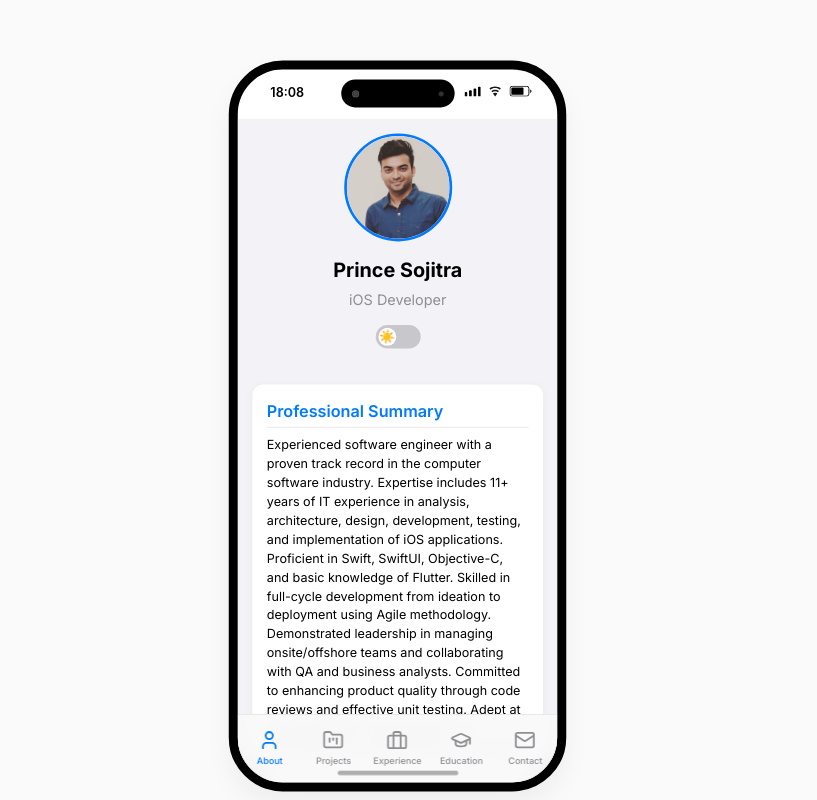
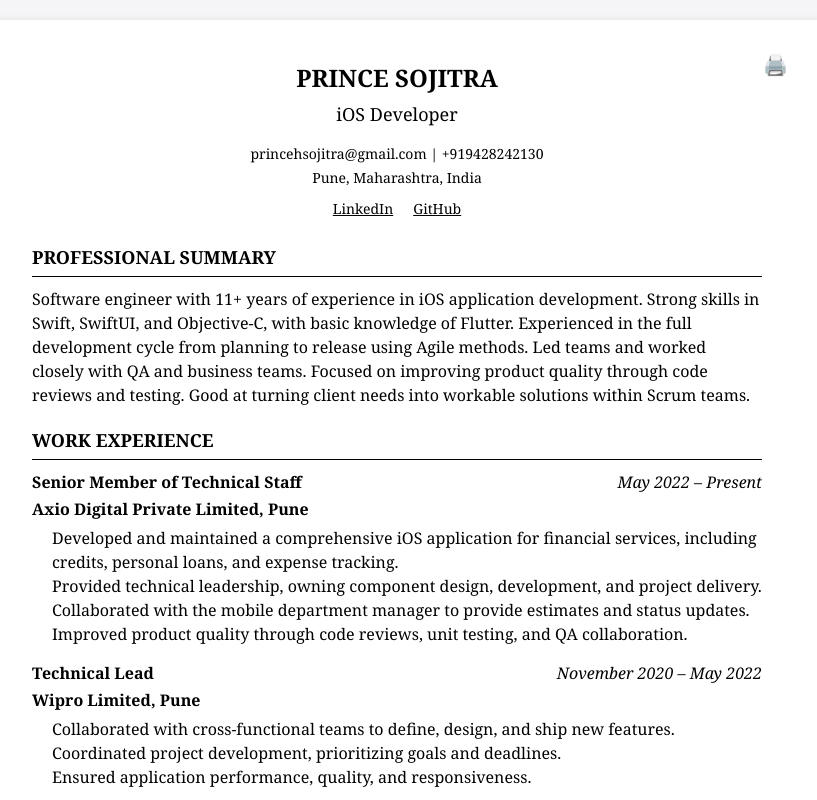
Before and after one commit to draj222/hidheerajios, a React (Vite) app: page /resume in a window 1280 px wide. Shown: the top 800 px of the page, without its empty margins (243-1060 px from the left). Built offline with nearby package versions, Linux system fonts and the light colour scheme.

Commit message:
Add resume and update dark mode button placement and other minor ui tweaks

```diff
--- a/package.json
+++ b/package.json
@@ -13,6 +13,7 @@
     "lucide-react": "^0.344.0",
     "react": "^18.3.1",
     "react-dom": "^18.3.1",
+    "react-router-dom": "^7.5.3",
     "yet-another-react-lightbox": "^3.23.0"
   },
   "devDependencies": {
--- a/src/App.tsx
+++ b/src/App.tsx
@@ -1,4 +1,5 @@
 import React, { useState, useEffect } from 'react';
+import { BrowserRouter as Router, Routes, Route } from 'react-router-dom';
 import TabBar from './components/TabBar';
 import PhoneFrame from './components/PhoneFrame';
 import About from './components/About';
@@ -6,6 +7,7 @@ import Projects from './components/Projects';
 import WorkExperience from './components/WorkExperience';
 import Education from './components/Education';
 import Contact from './components/Contact';
+import Resume from './components/Resume';
 import { ThemeProvider } from './components/ThemeContext';
 import './styles/App.css';
 import resumeData from './resume.json';
@@ -55,7 +57,12 @@ function App() {
 
   return (
     <ThemeProvider>
-      {isDesktop ? <PhoneFrame>{appContent}</PhoneFrame> : appContent}
+      <Router>
+        <Routes>
+          <Route path="/resume" element={<Resume />} />
+          <Route path="/" element={isDesktop ? <PhoneFrame>{appContent}</PhoneFrame> : appContent} />
+        </Routes>
+      </Router>
     </ThemeProvider>
   );
 }
--- a/src/components/About.tsx
+++ b/src/components/About.tsx
@@ -1,4 +1,5 @@
 import React from 'react';
+import { Link } from 'react-router-dom';
 import '../styles/About.css';
 import resumeData from '../resume.json';
 import ThemeToggle from './ThemeToggle';
@@ -16,9 +17,15 @@ const About: React.FC = () => {
             className="profile-image"
           />
         </div>
-        <h2 className="profile-name">{basics.name}</h2>
+        <div className="name-toggle-container">
+          <div className="theme-toggle-placeholder"></div>
+          <h2 className="profile-name">{basics.name}</h2>
+        </div>
         <p className="profile-title">{basics.title}</p>
-        <ThemeToggle />
+        <Link to="/resume" className="resume-link" target="_blank">View Resume</Link>
+        <div className="theme-toggle-link">
+          <ThemeToggle />
+        </div>
       </div>
 
       <div className="ios-card">
--- /dev/null
+++ b/src/components/Resume.tsx
@@ -0,0 +1,113 @@
+import React, { useRef } from 'react';
+import '../styles/Resume.css';
+import resumeData from '../resume.json';
+
+const Resume: React.FC = () => {
+  const { basics, summary, skills, languages, work, education, projects } = resumeData;
+  const resumeRef = useRef<HTMLDivElement>(null);
+
+  const handlePrint = () => {
+    window.print();
+  };
+
+  return (
+    <div className="resume-page">
+      <div className="resume-container" ref={resumeRef}>
+        <span className="print-icon-wrapper" onClick={handlePrint} title="Print Resume">
+          🖨️
+        </span>
+        <div className="resume-header">
+          <h1>{basics.name}</h1>
+          <p className="resume-title">{basics.title}</p>
+          <div className="resume-contact">
+            <p>{basics.email} | {basics.phone}</p>
+            <p>{basics.location}</p>
+            <div className="resume-profiles">
+              {basics.profiles.map((profile, index) => (
+                <a key={index} href={profile.url} target="_blank" rel="noopener noreferrer">
+                  {profile.network}
+                </a>
+              ))}
+            </div>
+          </div>
+        </div>
+
+        <div className="resume-section">
+          <h2>Professional Summary</h2>
+          <p>{summary}</p>
+        </div>
+
+        <div className="resume-section">
+          <h2>Work Experience</h2>
+          {work.map((job) => (
+            <div className="resume-work-item" key={job.id}>
+              <div className="resume-job-header">
+                <h3>{job.title}</h3>
+                <p className="resume-job-period">{job.period}</p>
+              </div>
+              <p className="resume-job-company">{job.company}, {job.location}</p>
+              <ul>
+                {job.responsibilities.map((resp, index) => (
+                  <li key={index}>{resp}</li>
+                ))}
+              </ul>
+            </div>
+          ))}
+        </div>
+
+        <div className="resume-section">
+          <h2>Education</h2>
+          {education.map((edu, index) => (
+            <div className="resume-education-item" key={index}>
+              <h3>{edu.degree}</h3>
+              <p>{edu.institution}, {edu.period}</p>
+            </div>
+          ))}
+        </div>
+
+        <div className="resume-section">
+          <h2>Skills</h2>
+          <div className="resume-skills">
+            {skills.map((skillCategory, index) => (
+              <div className="resume-skill-category" key={index}>
+                <h3>{skillCategory.category}</h3>
+                <ul>
+                  {skillCategory.items.map((skill, i) => (
+                    <li key={i}>{skill}</li>
+                  ))}
+                </ul>
+              </div>
+            ))}
+          </div>
+        </div>
+
+        <div className="resume-section">
+          <h2>Languages</h2>
+          <ul className="resume-language-list">
+            {languages.map((lang, index) => (
+              <li key={index}>
+                <span className="resume-language">{lang.language}:</span> {lang.fluency}
+              </li>
+            ))}
+          </ul>
+        </div>
+
+        <div className="resume-section resume-projects">
+          <h2>Key Projects</h2>
+          {projects.slice(0, 3).map((project) => (
+            <div className="resume-project-item" key={project.id}>
+              <h3>{project.title}</h3>
+              <p className="resume-project-role">{project.role} | {project.language} | {project.technology}</p>
+              <p>{project.description}</p>
+              {project.appLink && (
+                <a href={project.appLink} target="_blank" rel="noopener noreferrer">App Link</a>
+              )}
+            </div>
+          ))}
+        </div>
+      </div>
+    </div>
+  );
+};
+
+export default Resume;
--- a/src/components/ThemeToggle.tsx
+++ b/src/components/ThemeToggle.tsx
@@ -6,25 +6,13 @@ const ThemeToggle: React.FC = () => {
   const { isDarkMode, toggleDarkMode } = useTheme();
 
   return (
-    <div className="theme-toggle-container">
-      <div className="theme-toggle">
-        <input
-          type="checkbox"
-          id="theme-toggle-checkbox"
-          className="theme-toggle-checkbox"
-          checked={isDarkMode}
-          onChange={toggleDarkMode}
-        />
-        <label htmlFor="theme-toggle-checkbox" className="theme-toggle-label">
-          <span className="theme-toggle-inner">
-            <span className="theme-toggle-icon">
-              {isDarkMode ? '🌙' : '☀️'}
-            </span>
-          </span>
-          <span className="theme-toggle-switch"></span>
-        </label>
-      </div>
-    </div>
+    <button
+      className="theme-icon-button"
+      onClick={toggleDarkMode}
+      aria-label={`Switch to ${isDarkMode ? 'light' : 'dark'} mode`}
+    >
+      {isDarkMode ? 'Switch to light' : 'Switch to dark'}
+    </button>
   );
 };
 
--- a/src/resume.json
+++ b/src/resume.json
@@ -19,7 +19,7 @@
       }
     ]
   },
-  "summary": "Experienced software engineer with a proven track record in the computer software industry. Expertise includes 11+ years of IT experience in analysis, architecture, design, development, testing, and implementation of iOS applications. Proficient in Swift, SwiftUI, Objective-C, and basic knowledge of Flutter. Skilled in full-cycle development from ideation to deployment using Agile methodology. Demonstrated leadership in managing onsite/offshore teams and collaborating with QA and business analysts. Committed to enhancing product quality through code reviews and effective unit testing. Adept at translating client requirements into actionable user stories within Scrum teams.",
+  "summary": "Software engineer with 11+ years of experience in iOS application development. Strong skills in Swift, SwiftUI, and Objective-C, with basic knowledge of Flutter. Experienced in the full development cycle from planning to release using Agile methods. Led teams and worked closely with QA and business teams. Focused on improving product quality through code reviews and testing. Good at turning client needs into workable solutions within Scrum teams.",
   "skills": [
     {
       "category": "Coding Languages",
@@ -90,7 +90,7 @@
       "id": 1,
       "title": "axio: BNPL, Personal Loan & Expense Tracker",
       "role": "iOS Developer",
-      "language": "Swift, SwiftUI, Combine",
+      "language": "Swift, Combine",
       "technology": "iOS",
       "folderName": "axio",
       "description": "Simple and intuitive, the axio app brings three industry-leading products: 1) axio Pay Later - BNPL credit facility transforming purchases into affordable EMIs, 2) Personal loan - Access exceptional loan options, monitor EMIs, and receive timely repayment reminders, 3) Shop - Explore categories across brands with affordable EMIs, 4) Expense Tracker - Track expenses, plan budgets, monitor daily/monthly expenses, manage bills, and receive payment reminders, 5) Splits & Groups - Split expenses with friends/family in private or shared groups with in-app chat and flexible splitting options.",
--- a/src/styles/About.css
+++ b/src/styles/About.css
@@ -6,7 +6,7 @@
   display: flex;
   flex-direction: column;
   align-items: center;
-  margin-bottom: var(--spacing-lg);
+  margin-top: var(--spacing-lg);
 }
 
 .profile-section .theme-toggle-container {
@@ -19,7 +19,6 @@
   border-radius: 60px;
   overflow: hidden;
   margin-bottom: var(--spacing-md);
-  border: 3px solid var(--ios-primary);
 }
 
 .profile-image {
@@ -28,12 +27,25 @@
   object-fit: cover;
 }
 
+.name-toggle-container {
+  display: grid;
+  grid-template-columns: 40px auto 40px;
+  align-items: center;
+  width: 100%;
+  margin-bottom: 4px;
+}
+
+.theme-toggle-placeholder {
+  width: 40px;
+}
 
 .profile-name {
   font-size: 22px;
   font-weight: 700;
-  margin-bottom: 4px;
+  margin-bottom: 0;
   color: var(--ios-text-primary);
+  text-align: center;
+  grid-column: 2;
 }
 
 body.dark-theme .profile-name {
@@ -43,7 +55,7 @@ body.dark-theme .profile-name {
 .profile-title {
   font-size: 16px;
   color: var(--ios-text-secondary);
-  margin-bottom: var(--spacing-sm);
+  margin-bottom: var(--spacing-md);
 }
 
 .section-title {
@@ -136,3 +148,42 @@ body.dark-theme .language-list li {
 body.dark-theme .language {
   color: var(--ios-dark-text-primary);
 }
+
+.resume-link {
+  display: inline-block;
+  padding: 8px 16px;
+  background-color: #007AFF;
+  color: white;
+  border-radius: 20px;
+  text-decoration: none;
+  font-weight: 500;
+  font-size: 14px;
+  transition: background-color 0.2s;
+}
+
+.resume-link:hover {
+  background-color: #0056b3;
+}
+
+.theme-toggle-link {
+  margin-top: 8px;
+  display: flex;
+  justify-content: center;
+}
+
+@media (prefers-color-scheme: dark) {
+  .resume-link {
+    background-color: #0A84FF;
+  }
+
+  .resume-link:hover {
+    background-color: #409CFF;
+  }
+}
+
+.theme-toggle-wrapper {
+  margin-top: 4px;
+  margin-bottom: 4px;
+  display: flex;
+  justify-content: center;
+}
--- /dev/null
+++ b/src/styles/Resume.css
@@ -0,0 +1,172 @@
+.resume-container {
+  max-width: 850px;
+  margin: 0 auto;
+  padding: 40px 60px;
+  background-color: white;
+  box-shadow: 0 2px 10px rgba(0, 0, 0, 0.1);
+  font-family: Georgia, 'Times New Roman', serif;
+  line-height: 1.5;
+  color: #000;
+  position: relative;
+}
+
+.resume-header {
+  margin-bottom: 25px;
+  text-align: center;
+}
+
+.resume-header h1 {
+  margin: 0;
+  font-size: 24px;
+  font-weight: bold;
+  text-transform: uppercase;
+}
+
+.resume-title {
+  font-size: 18px;
+  margin: 5px 0;
+}
+
+.resume-contact {
+  margin-top: 15px;
+  font-size: 14px;
+}
+
+.resume-contact p {
+  margin: 3px 0;
+}
+
+.resume-profiles {
+  margin-top: 10px;
+}
+
+.resume-profiles a {
+  margin: 0 10px;
+  color: #000;
+  text-decoration: underline;
+}
+
+.resume-section {
+  margin-bottom: 20px;
+}
+
+.resume-section h2 {
+  font-size: 18px;
+  font-weight: bold;
+  border-bottom: 1px solid #000;
+  padding-bottom: 5px;
+  margin-bottom: 10px;
+  text-transform: uppercase;
+}
+
+.resume-work-item, .resume-education-item, .resume-project-item {
+  margin-bottom: 15px;
+}
+
+.resume-job-header {
+  display: flex;
+  justify-content: space-between;
+  align-items: center;
+  margin-bottom: 3px;
+}
+
+.resume-job-header h3, .resume-education-item h3, .resume-project-item h3, .resume-skill-category h3 {
+  margin: 0;
+  font-size: 16px;
+  font-weight: bold;
+}
+
+.resume-job-period, .resume-project-role {
+  font-style: italic;
+}
+
+.resume-job-company {
+  font-weight: bold;
+  margin: 3px 0;
+}
+
+.resume-work-item ul, .resume-skill-category ul, .resume-language-list {
+  padding-left: 20px;
+  margin: 5px 0;
+}
+
+.resume-skills {
+  display: flex;
+  flex-wrap: wrap;
+  gap: 20px;
+}
+
+.resume-skill-category {
+  flex: 1;
+  min-width: 200px;
+}
+
+.resume-language {
+  font-weight: bold;
+}
+
+.resume-project-item a {
+  color: #000;
+  text-decoration: underline;
+}
+
+.resume-page {
+  background-color: #f5f5f7;
+  padding: 20px;
+}
+
+.print-link {
+  cursor: pointer;
+  font-size: 0.9rem;
+}
+
+.print-icon {
+  font-size: 0.9rem;
+  margin-right: 3px;
+}
+
+.print-icon-wrapper {
+  position: absolute;
+  top: 30px;
+  right: 34px;
+  font-size: 20px;
+  cursor: pointer;
+  opacity: 0.7;
+  z-index: 10;
+}
+
+.print-icon-wrapper:hover {
+  opacity: 1;
+}
+
+@media print {
+  .print-icon-wrapper {
+    display: none;
+  }
+
+  .print-link {
+    display: none;
+  }
+
+  .resume-page {
+    background: none;
+    padding: 0;
+  }
+
+  .resume-container {
+    max-width: 100%;
+    padding: 0;
+    box-shadow: none;
+    background: none;
+    color: black;
+  }
+
+  a {
+    color: black;
+    text-decoration: underline;
+  }
+
+  @page {
+    margin: 0.5cm;
+  }
+}
--- a/src/styles/ThemeToggle.css
+++ b/src/styles/ThemeToggle.css
@@ -1,75 +1,26 @@
-.theme-toggle-container {
+/* Theme toggle button styled as a small text link */
+.theme-icon-button {
+  background: none;
+  border: none;
+  cursor: pointer;
+  font-size: 0.75rem;
+  padding: 3px 6px;
+  border-radius: 4px;
   display: flex;
   align-items: center;
   justify-content: center;
+  transition: all 0.2s;
+  outline: none;
+  color: #8a8a8a;
+  opacity: 0.6;
+  font-weight: normal;
 }
 
-.theme-toggle {
-  position: relative;
+.theme-icon-button:hover {
+  background-color: rgba(0, 0, 0, 0.05);
+  opacity: 0.8;
 }
 
-.theme-toggle-checkbox {
-  position: absolute;
-  opacity: 0;
-  height: 0;
-  width: 0;
+.theme-icon-button:active {
+  transform: scale(0.95);
 }
-
-.theme-toggle-label {
-  display: flex;
-  align-items: center;
-  justify-content: space-between;
-  cursor: pointer;
-  width: 50px;
-  height: 26px;
-  background-color: var(--ios-border);
-  border-radius: 26px;
-  position: relative;
-  transition: background-color 0.2s;
-}
-
-body.dark-theme .theme-toggle-label {
-  background-color: var(--ios-primary);
-}
-
-.theme-toggle-inner {
-  display: flex;
-  align-items: center;
-  justify-content: center;
-  width: 20px;
-  height: 20px;
-  margin-left: 3px;
-  position: relative;
-  z-index: 2;
-  transition: transform 0.2s;
-}
-
-.theme-toggle-icon {
-  font-size: 14px;
-  line-height: 0;
-}
-
-.theme-toggle-switch {
-  position: absolute;
-  top: 3px;
-  left: 3px;
-  width: 20px;
-  height: 20px;
-  border-radius: 45px;
-  transition: 0.2s;
-  background: var(--ios-card-background);
-  box-shadow: 0 0 2px 0 var(--ios-shadow);
-}
-
-body.dark-theme .theme-toggle-switch {
-  background: var(--ios-dark-card-background);
-  box-shadow: 0 0 2px 0 var(--ios-dark-shadow);
-}
-
-.theme-toggle-checkbox:checked + .theme-toggle-label .theme-toggle-switch {
-  left: calc(100% - 23px);
-}
-
-.theme-toggle-checkbox:checked + .theme-toggle-label .theme-toggle-inner {
-  transform: translateX(24px);
-}
```
Also changed, not shown: 1 other file (tests, documents, lock files or other folders).
